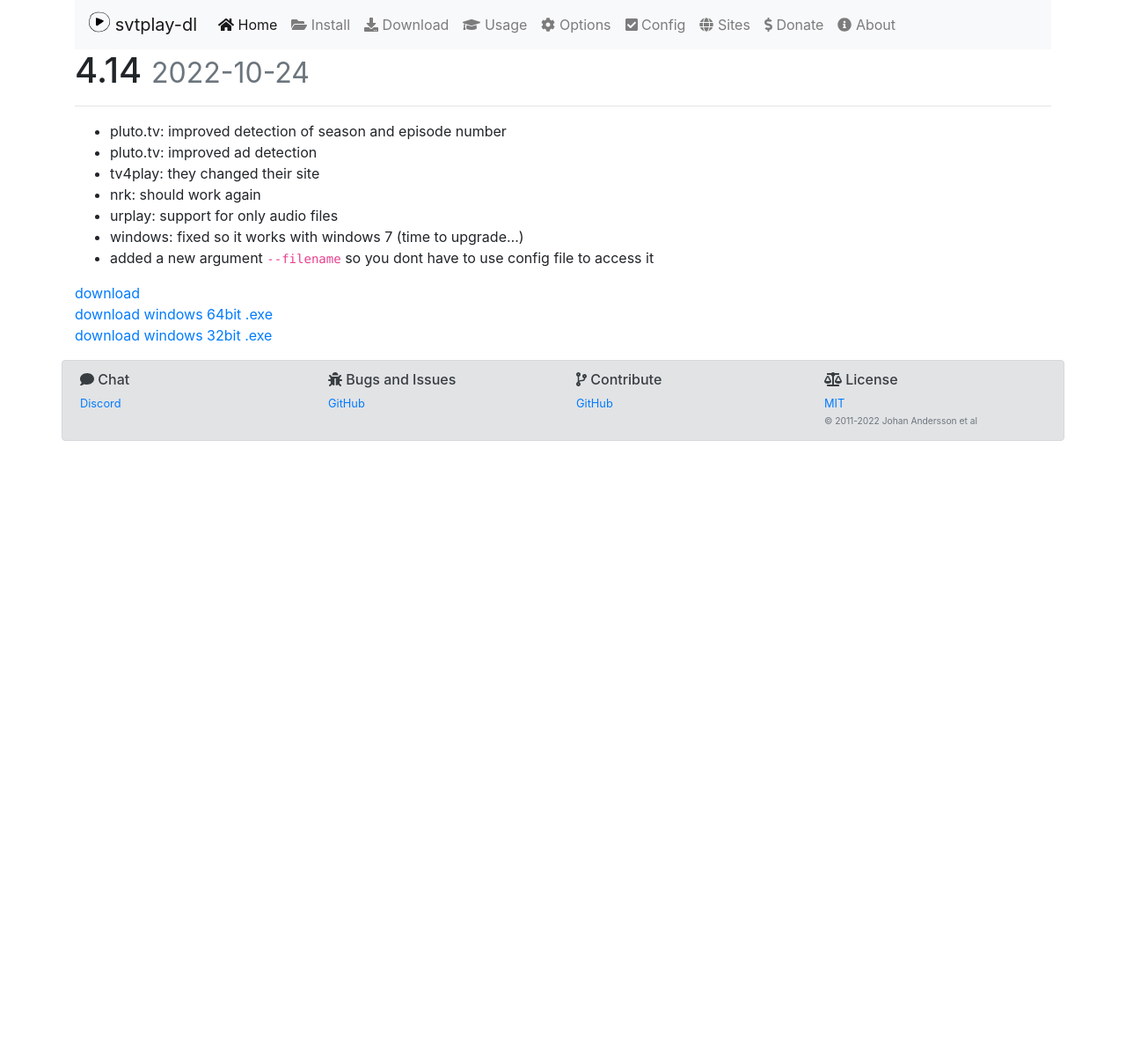
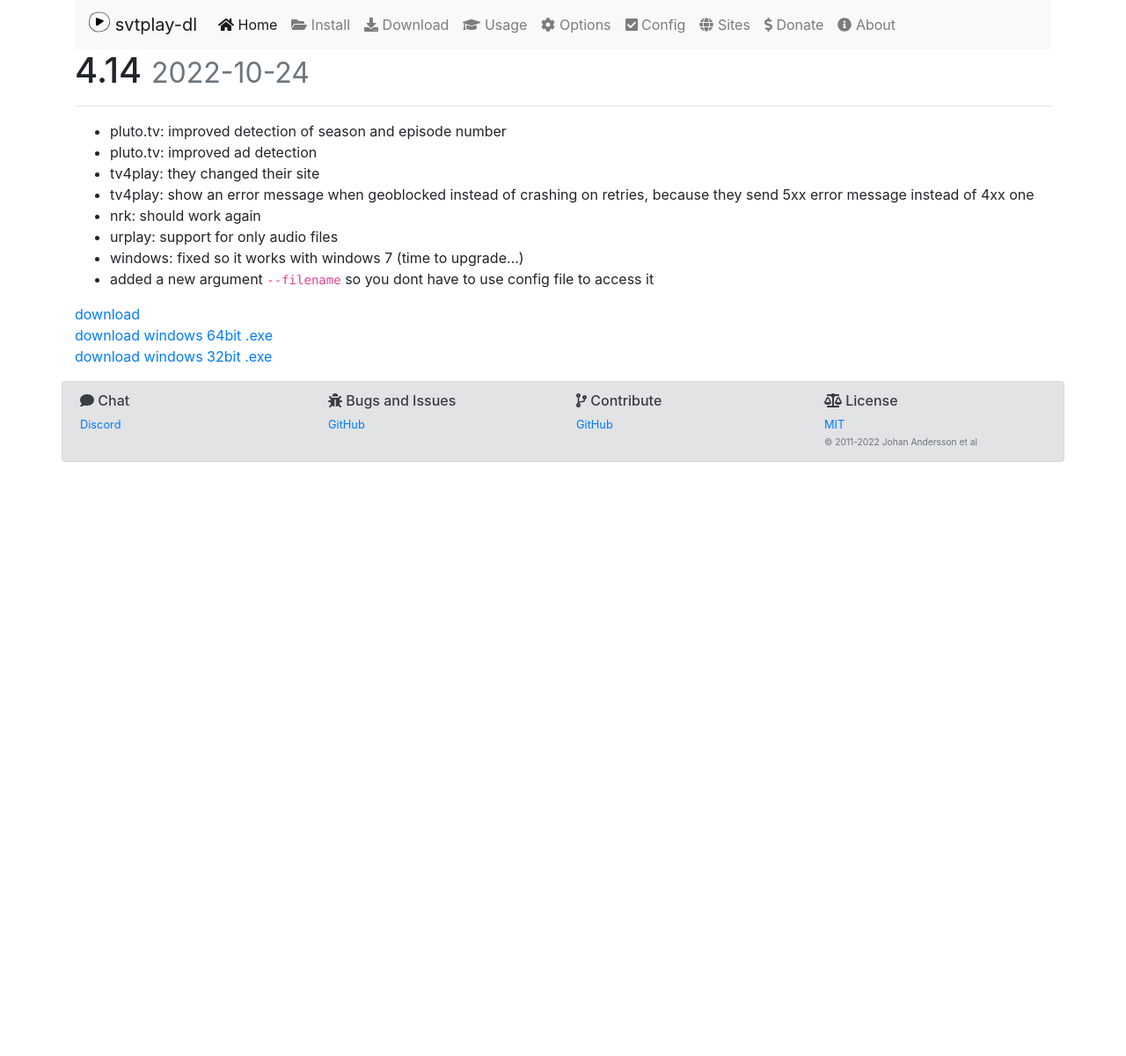
Before and after one commit to spaam/svtplay-dl-web, a Jekyll site: the page built from _posts/2022-10-24-4.14.md, in a window 1280 px wide. Shown: the whole page at 88% size. Built offline with Jekyll 4.4.1, drawn with Linux system fonts in a browser that asks for light colours; nearby versions of some CDN libraries; comment, search, counter and statistics services are not loaded.

Commit message:
forgot one thing

```diff
--- a/_posts/2022-10-24-4.14.md
+++ b/_posts/2022-10-24-4.14.md
@@ -11,6 +11,7 @@
 * pluto.tv: improved detection of season and episode number
 * pluto.tv: improved ad detection
 * tv4play: they changed their site
+* tv4play: show an error message when geoblocked instead of crashing on retries, because they send 5xx error message instead of 4xx one
 * nrk: should work again
 * urplay: support for only audio files
 * windows: fixed so it works with windows 7 (time to upgrade...)
```
